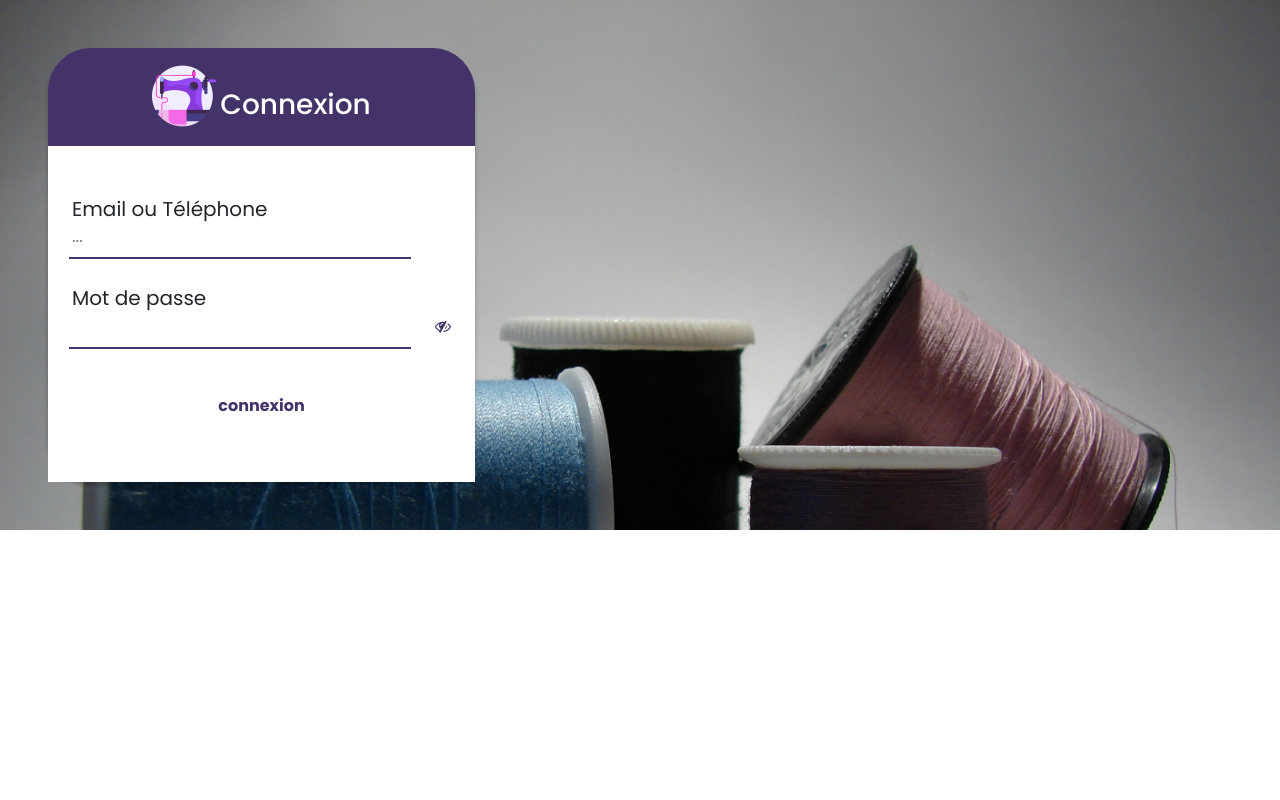
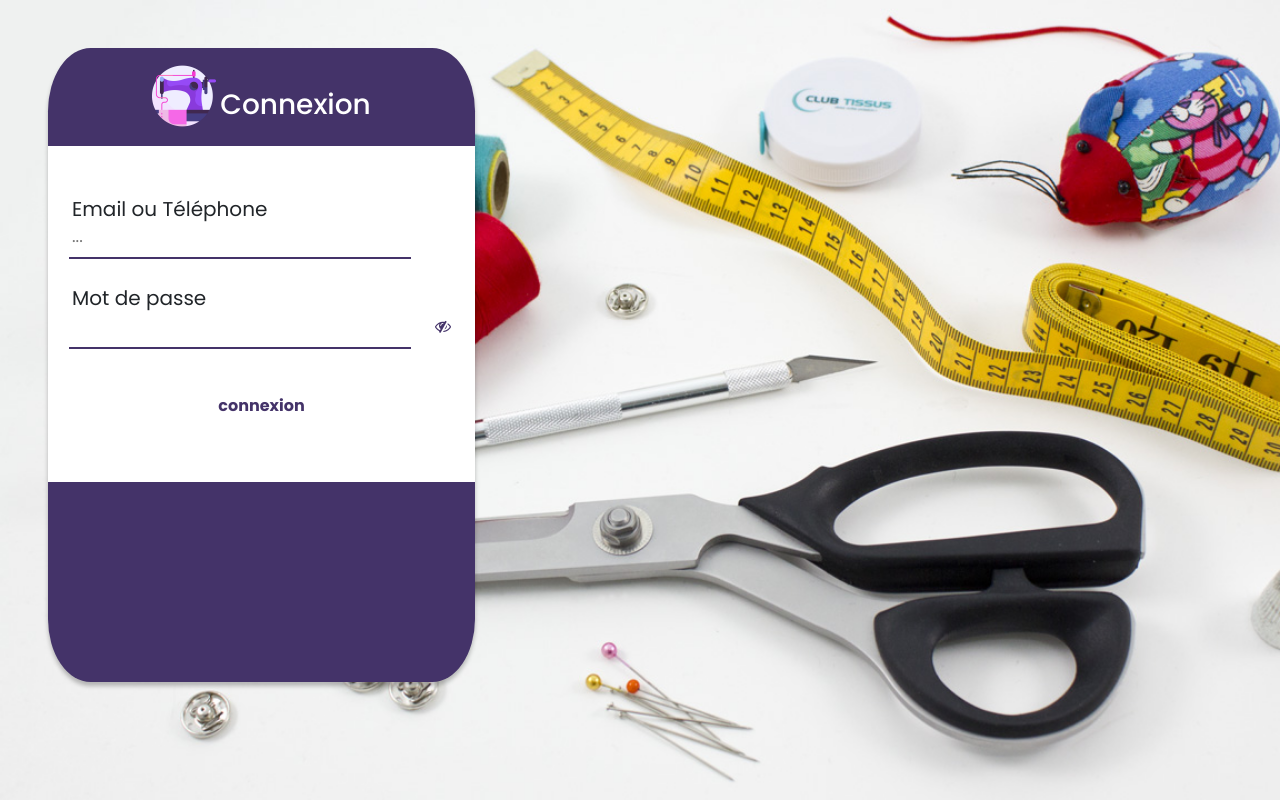
Before and after one commit to main-c/mon-atelier, a React (Create React App) app in the folder src/frontend/mon_atelier/: page /login in a window 1280 px wide. Built offline with nearby package versions, Linux system fonts and the light colour scheme.

Commit message:
ajust login and signup backgrounds

```diff
--- a/src/frontend/mon_atelier/src/core/Connexion.js
+++ b/src/frontend/mon_atelier/src/core/Connexion.js
@@ -26,7 +26,7 @@ export default class Connexion extends React.Component{
 		handleSubmit = (e) =>{
 			e.preventDefault()
 			console.log(this.state)
-			axios.post("www.monatelier.comsas.club/api/v1/categories/", this.state)
+			axios.post("https://api-mon-atelier.herokuapp.com/api/v1/categories/", this.state)
 			.then(response => {
 			console.log(response)
 		})
--- a/src/frontend/mon_atelier/src/core/connexion.css
+++ b/src/frontend/mon_atelier/src/core/connexion.css
@@ -1,8 +1,9 @@
 .connexion_container{
-    background-image: url(../../public/images/bgLogin.jpg);
+    background-image: url(../../public/images/bg-acces.jpg);
     background-size: cover;
     background-repeat: no-repeat;
     color: white;
+    height: 100vh;
 }
 
 .img{
--- a/src/frontend/mon_atelier/src/core/inscription.css
+++ b/src/frontend/mon_atelier/src/core/inscription.css
@@ -1,7 +1,9 @@
 .body{
-    background-image: url(../../public/images/bgSignup.jpg);
+    background-image: url(../../public/images/bg-acces.jpg);
     background-size: cover;
     background-repeat: no-repeat;
+    color: white;
+    height: 100vh;
 }
 
 .img{
--- a/src/frontend/mon_atelier/src/dashboard/DetailCommand.js
+++ b/src/frontend/mon_atelier/src/dashboard/DetailCommand.js
@@ -31,7 +31,7 @@ function DetailCommand(){
 
 				<div className="col-lg-6 d-grid">
 					<div className="d-flex">
-						<p className="me-2 my-auto">Nom client :</p>
+						<p className="me-2 my-auto">Id client :</p>
 						<span className="fw-bold text-violet fs-5 my-auto">{info.client}</span>
 					</div>
 					<div className="mt-3 description">
```
